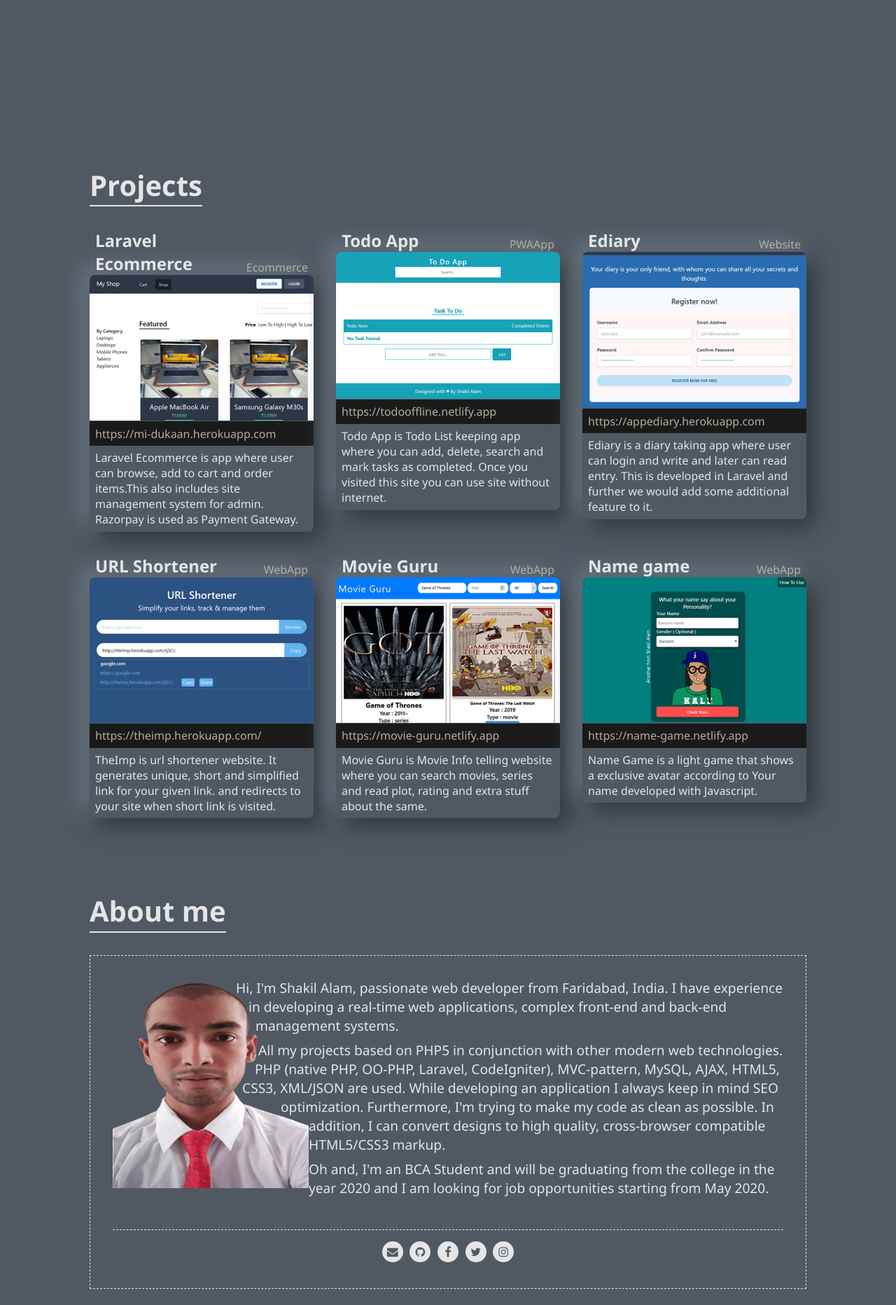
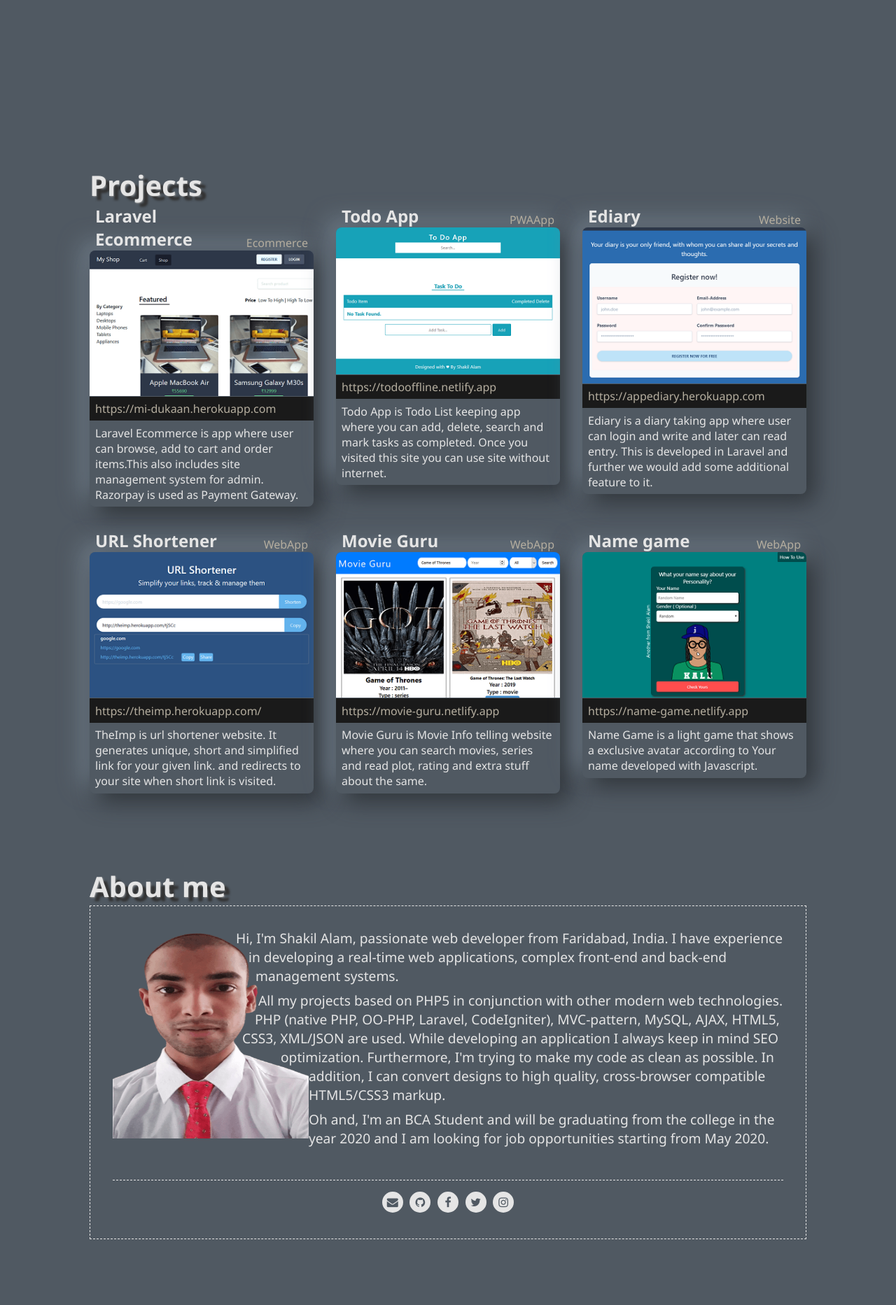
Before and after one commit to itxshakil/portfolio, a PHP site: page / in a window 1280 px wide. Shown: the part 677-2542 px from the top of the page at 70% size. Run offline with PHP 8.4, Linux system fonts and the light colour scheme.

Commit message:
Added text shadow to section heading

```diff
--- a/scss/style.scss
+++ b/scss/style.scss
@@ -25,9 +25,7 @@ a {
   text-align: center;
   display: inline-block;
   color: $white-color;
-  border-bottom: 2px solid currentColor;
-  padding-bottom: 0.1rem;
-  margin-bottom: 2rem;
+  text-shadow: 7px 6px 3px #333, 1px 1px 2px #999;
 }
 /* nav */
 nav {
```
Also changed, not shown: css/style.min.css, 1 other file.
